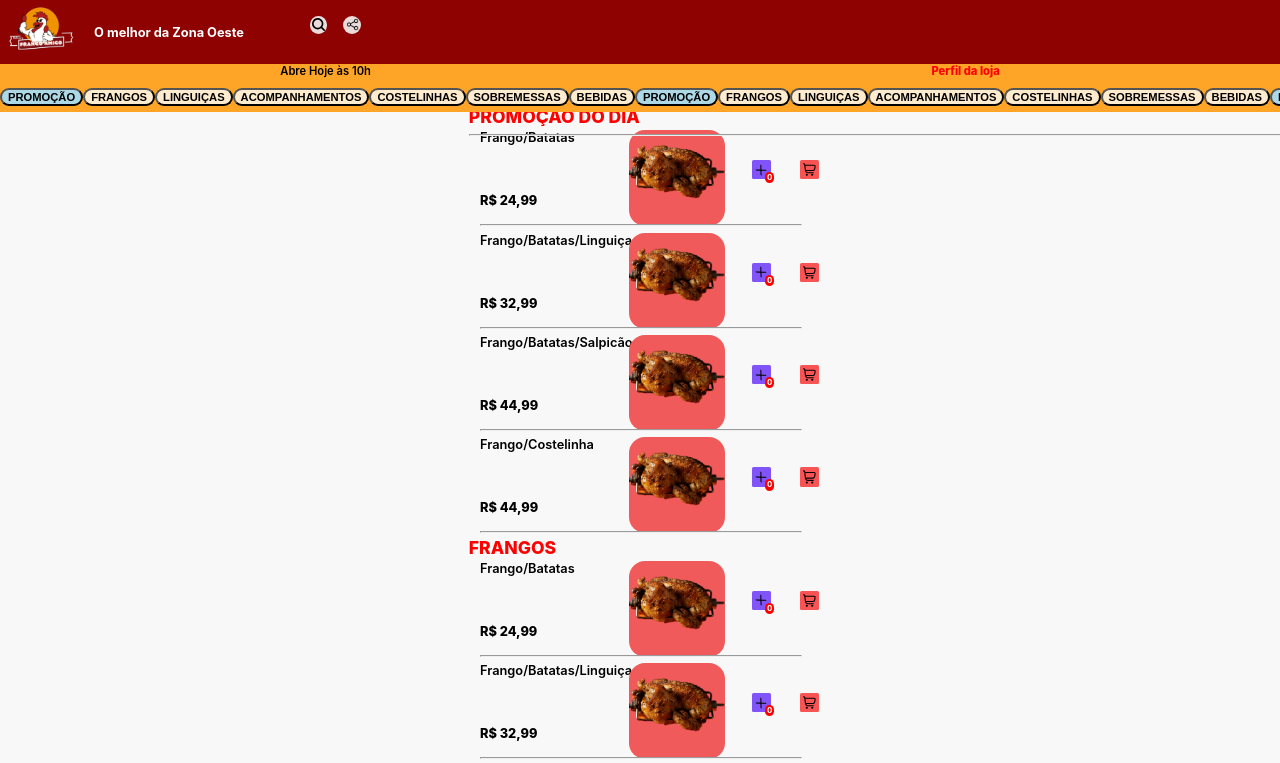
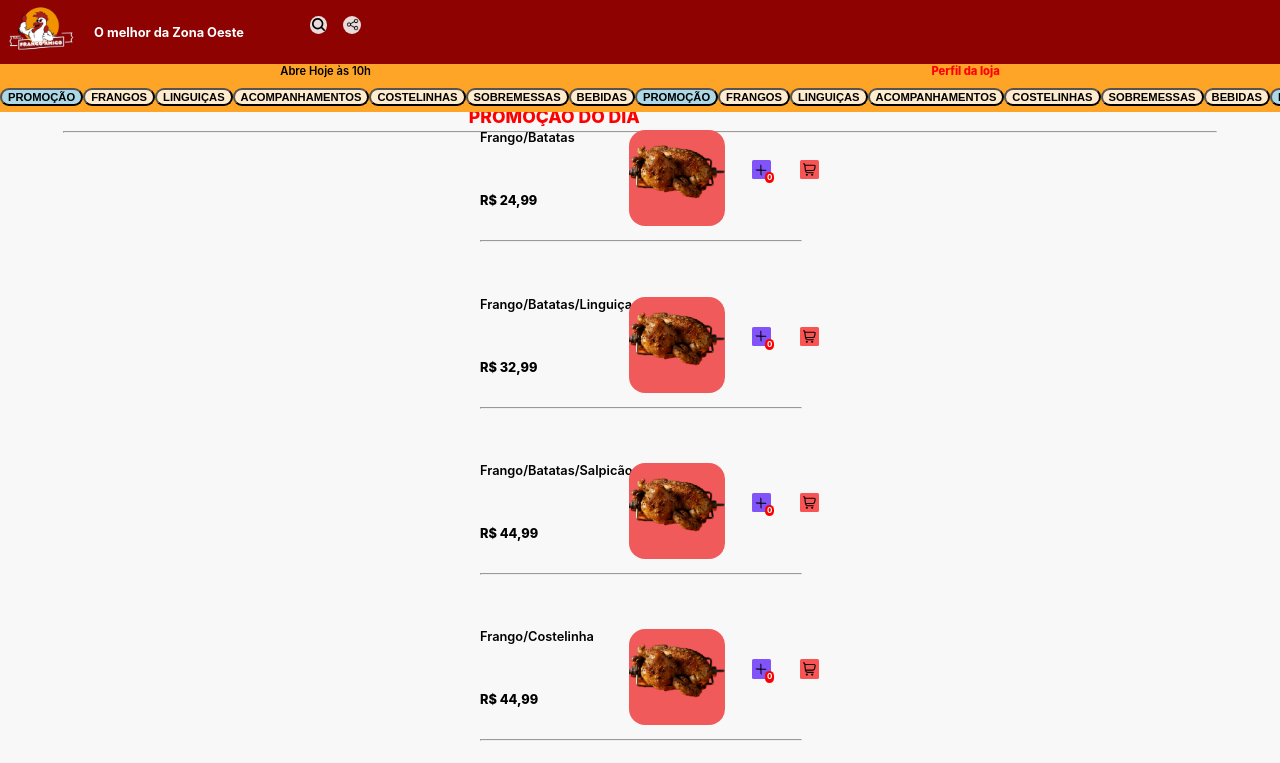
Before and after one commit to AndersonPaulo/eCommerce, a React (Create React App) app: page / in a window 1280 px wide. Shown: the top 763 px of the page. Built offline with nearby package versions, Linux system fonts and the light colour scheme.

Commit message:
adicionando offset no scroll

```diff
--- a/src/App.css
+++ b/src/App.css
@@ -127,21 +127,21 @@
   .hr_prime{
     display: flex;
     position: fixed;
-    top:8rem;
+    top:7.8rem;
     width: 90%;
-    z-index:100;
 
   }
+
   .intens{
     display: flex;
-    width: 90%;
+    width: 100%;
     flex-direction: column;
     text-align: left;
   }
   .products{
     display:flex;
     width: 20rem;
-    height: 5rem;
+    height: 9rem;
     flex-direction: column;
     position: relative;
     top: 5rem;
@@ -219,7 +219,7 @@
   .divisor_hr{
     position: relative;
     width: 100%;
-    top: 2.4rem;
+    top: 3.4rem;
 
   }
 
--- a/src/App.js
+++ b/src/App.js
@@ -40,7 +40,8 @@ const menuItems = ['PROMOÇÃO','FRANGOS','LINGUIÇAS','ACOMPANHAMENTOS','COSTEL
             <MenuHorizontal items = {menuItems}/>
 
         </div>
-
+        <hr className="hr_prime"></hr>
+        <div className="all_product">
           <Promotion/>
           <Chickens/>
           <Sousage/>
@@ -48,7 +49,7 @@ const menuItems = ['PROMOÇÃO','FRANGOS','LINGUIÇAS','ACOMPANHAMENTOS','COSTEL
           <Ribs/>
           <Dessert/>
           <Drinks/>
-
+        </div>
 
 
 
--- a/src/scripts/menuHorizontal.js
+++ b/src/scripts/menuHorizontal.js
@@ -55,7 +55,8 @@ const MenuHorizontal = ({items}) =>{
               <Link
                 to = {`section${index % 7}`}
                 onClick={() => handleClick(item)}
-                smooth={true} duration={500}>{item}</Link>
+                offset={-20}
+                smooth={true} duration={1100}>{item}</Link>
             </button>
           ))}
         </div>
--- a/src/scripts/products/chickens.js
+++ b/src/scripts/products/chickens.js
@@ -10,7 +10,6 @@ const products = ()=>{
         <Element name="section1">
         <span className="name">FRANGOS</span>
         </Element>
-        <hr className="hr_prime"></hr>
 
             <div className="intens">
 
--- a/src/scripts/products/dessert.js
+++ b/src/scripts/products/dessert.js
@@ -11,7 +11,6 @@ const products = ()=>{
          <Element name="section5">
             <span className="name">SOBREMESSA</span>
         </Element>
-        <hr className="hr_prime"></hr>
 
             <div className="intens">
 
--- a/src/scripts/products/drinks.js
+++ b/src/scripts/products/drinks.js
@@ -8,10 +8,9 @@ const products = ()=>{
     return(
 
         <div className="name_list">
-        <Element name="section6">
+            <Element name="section6">
             <span className="name">BEBIDAS</span>
             </Element>
-        <hr className="hr_prime"></hr>
 
             <div className="intens">
 
--- a/src/scripts/products/followUp.js
+++ b/src/scripts/products/followUp.js
@@ -11,7 +11,6 @@ const products = ()=>{
         <Element name="section3">
         <span className="name">ACOMPANHAMENTOS</span>
         </Element>
-        <hr className="hr_prime"></hr>
 
             <div className="intens">
 
--- a/src/scripts/products/promotion.js
+++ b/src/scripts/products/promotion.js
@@ -6,15 +6,12 @@ const products = ()=>{
 
     return(
 
-        <div className="name_list">
-        <Element name="section0">
-        <span className="name">PROMOÇÃO DO DIA</span>
-        </Element>
-
-        <hr className="hr_prime"></hr>
+        <div name="section0" className="name_list">
+            <Element >
+            <span className="name">PROMOÇÃO DO DIA</span>
+            </Element>
 
             <div className="intens">
-
 
 
                 <div className="products">
--- a/src/scripts/products/ribs.js
+++ b/src/scripts/products/ribs.js
@@ -10,7 +10,6 @@ const products = ()=>{
         <Element name="section4">
             <span className="name">COSTELINHAS</span>
         </Element>
-        <hr className="hr_prime"></hr>
 
             <div className="intens">
 
--- a/src/scripts/products/sausage.js
+++ b/src/scripts/products/sausage.js
@@ -11,7 +11,6 @@ const products = ()=>{
         <Element name="section2">
             <span className="name">LINGUIÇAS</span>
         </Element>
-        <hr className="hr_prime"></hr>
 
             <div className="intens">
 
```
